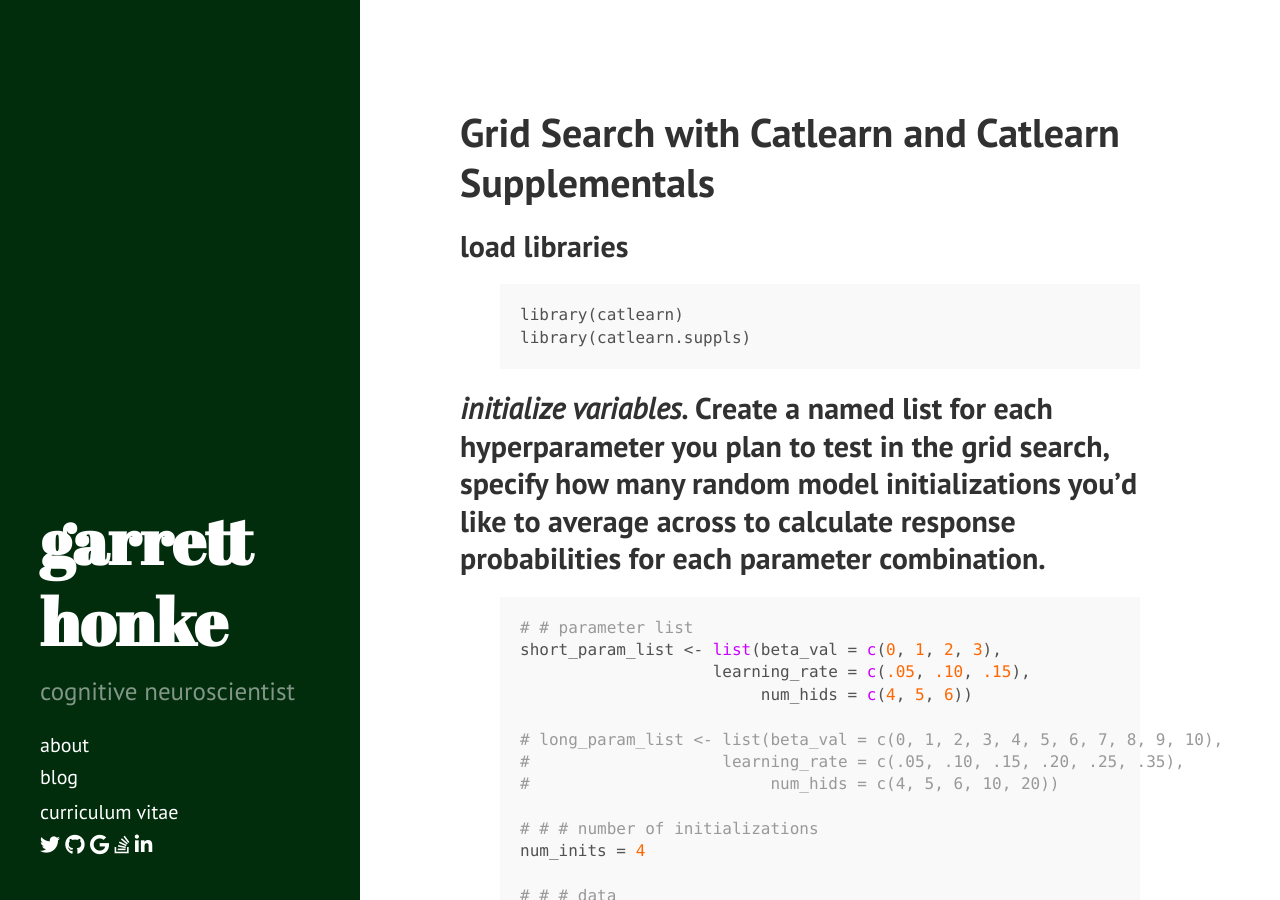
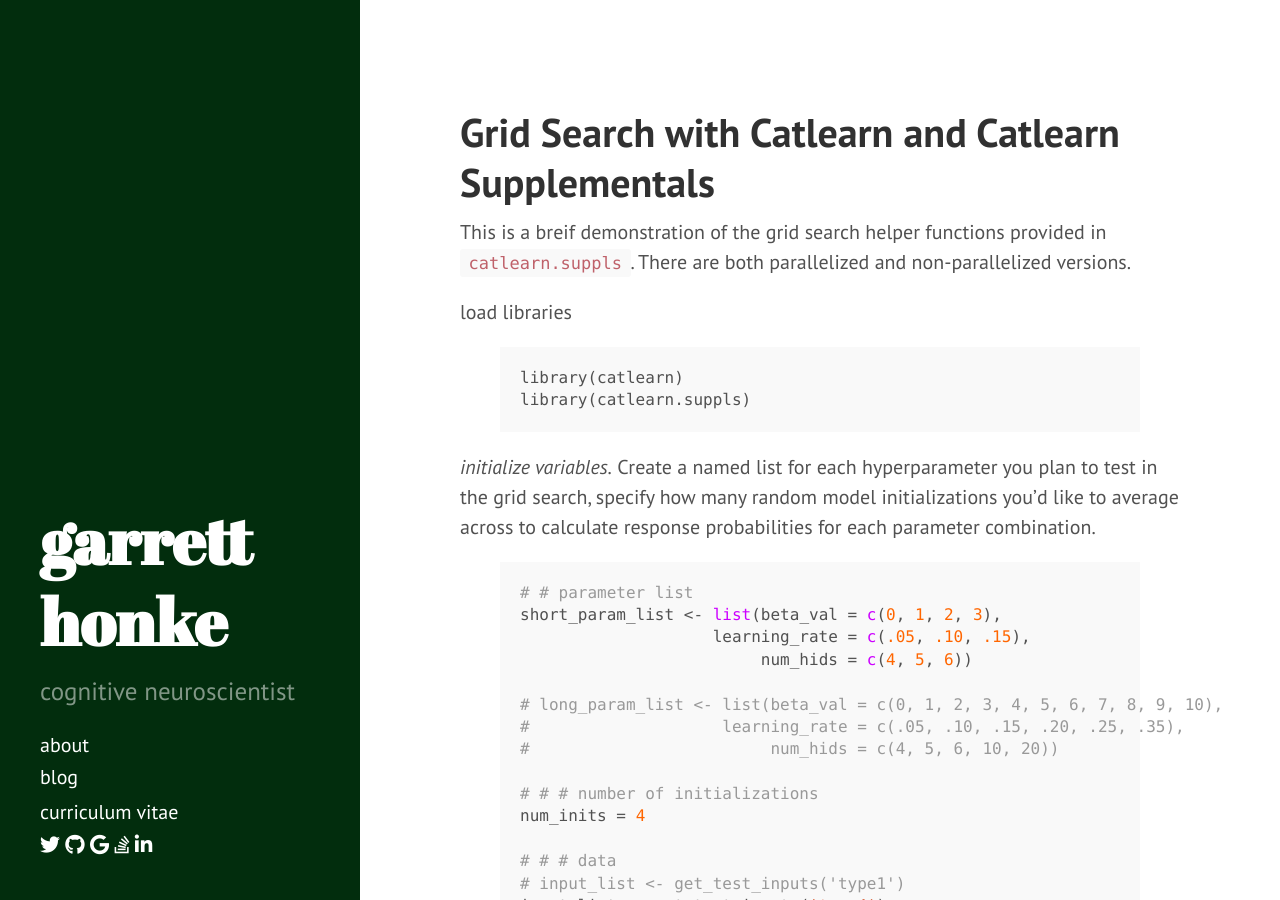
Before and after one commit to stoicml/ghonk.github.io, a Jekyll site: the page built from _posts/2017-7-30-catlearn-grid-search.md, in a window 1280 px wide and 900 px high. Built offline with Jekyll 4.4.1, drawn with Linux system fonts in a browser that asks for light colours; nearby versions of some CDN libraries; Markdown is read by kramdown in place of the engine named in the settings.

Commit message:
Update 2017-7-30-catlearn-grid-search.md

```diff
--- a/_posts/2017-7-30-catlearn-grid-search.md
+++ b/_posts/2017-7-30-catlearn-grid-search.md
@@ -7,8 +7,9 @@ type: blog
 layout: post
 ---
 
+This is a breif demonstration of the grid search helper functions provided in `catlearn.suppls`. There are both parallelized and non-parallelized versions.
 
-## load libraries
+load libraries
 
 
 {% highlight r %}
@@ -16,7 +17,7 @@ library(catlearn)
 library(catlearn.suppls)
 {% endhighlight %}
 
-## *initialize variables.* Create a named list for each hyperparameter you plan to test in the grid search, specify how many random model initializations you'd like to average across to calculate response probabilities for each parameter combination.
+*initialize variables.* Create a named list for each hyperparameter you plan to test in the grid search, specify how many random model initializations you'd like to average across to calculate response probabilities for each parameter combination.
 
 
 {% highlight r %}
@@ -43,7 +44,7 @@ fit_type <- 'bestacc'
 crit_fit_vector <- NULL
 {% endhighlight %}
 
-## run it
+run it
 
 
 {% highlight r %}
@@ -72,7 +73,7 @@ system.time(gs_output <- diva_grid_search_par(short_param_list, num_inits, input
 ##    0.03    0.00    3.04
 {% endhighlight %}
 
-## examine the results with `plot_training`
+examine the results with `plot_training`
 
 
 {% highlight r %}
@@ -81,7 +82,7 @@ plot_training(lapply(gs_output, function(x) x$resp_probs))
 
 ![plot of chunk unnamed-chunk-16](/assets/rfigs/unnamed-chunk-16-1.svg)
 
-## examine the detailed results of a grid search run
+examine the detailed results of a grid search run
 
 
 {% highlight r %}
```
